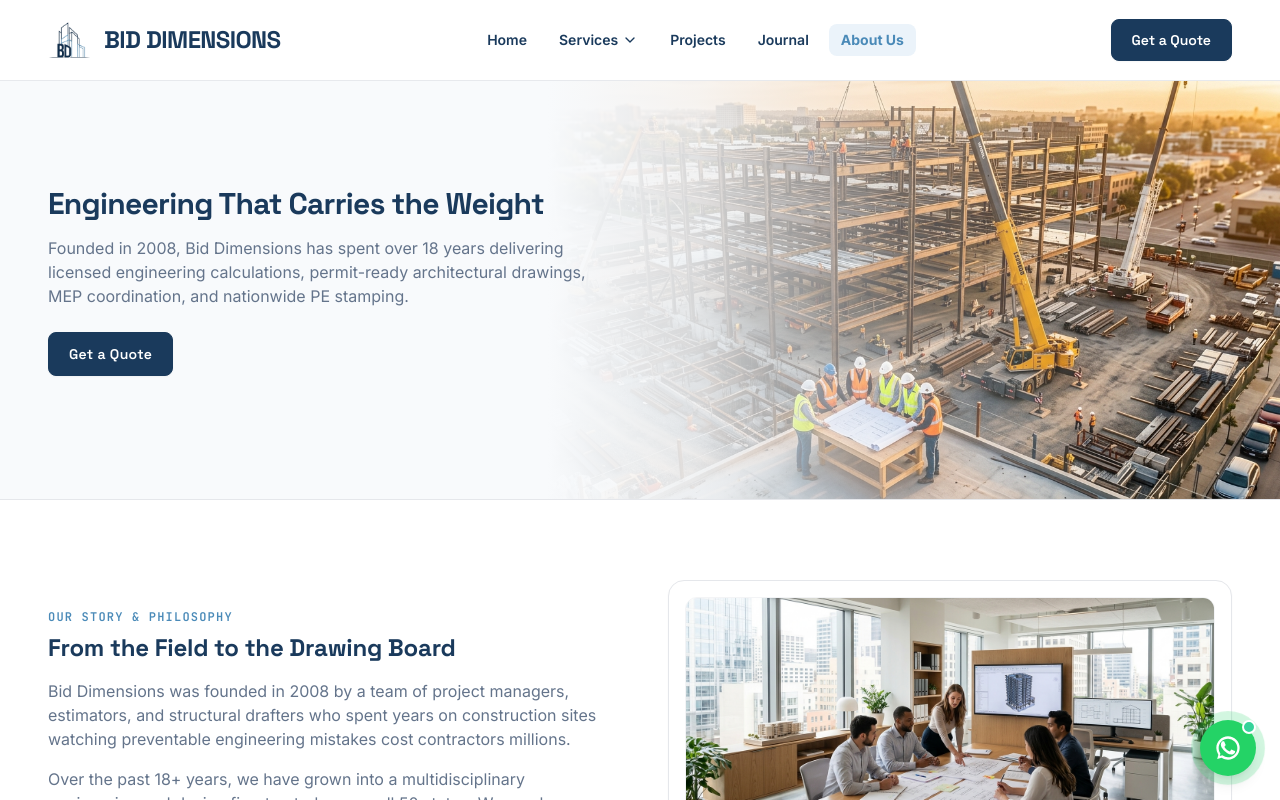
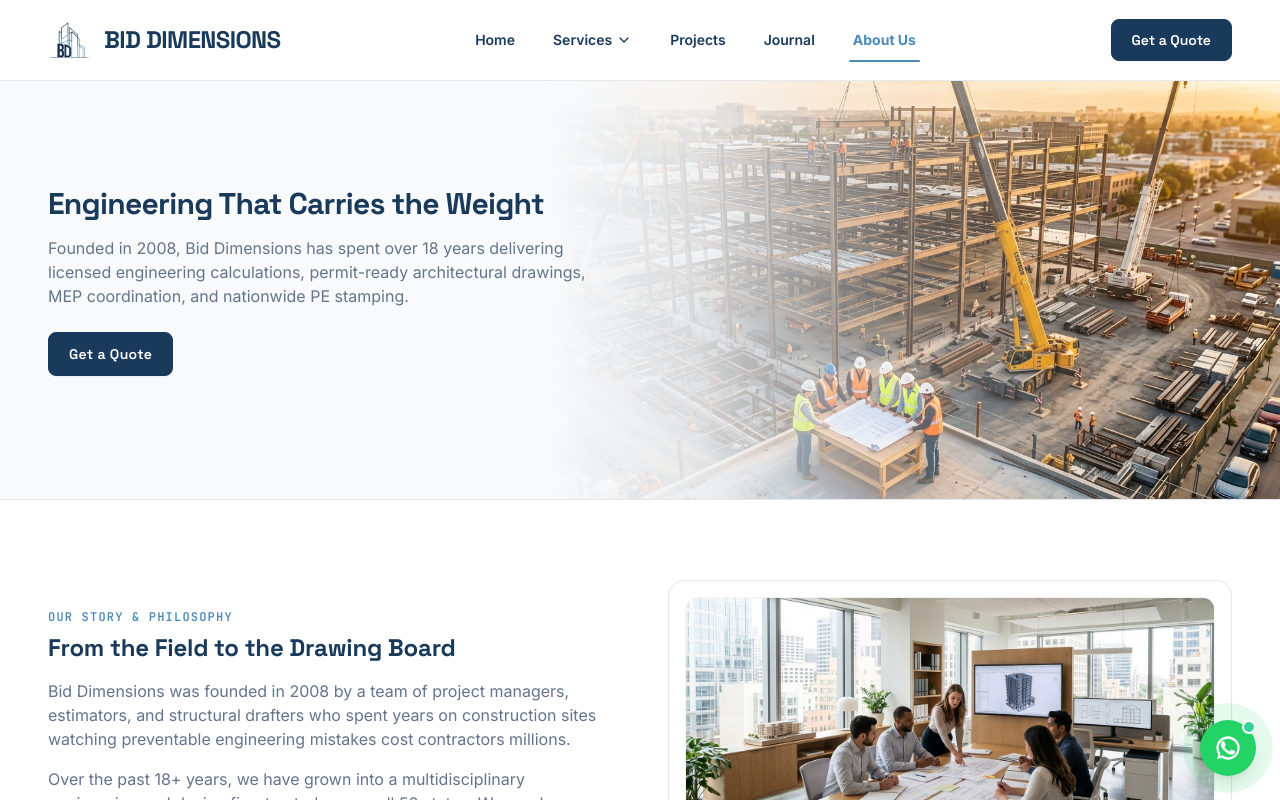
Before and after one commit to shehz-max/Bid-Dimension, a Next.js app: page /about in a window 1280 px wide. Shown: the top 800 px of the page. Built offline with nearby package versions, Linux system fonts and the light colour scheme.

Commit message:
feat: navbar sliding line animation, dual-velocity software marquee, and rhythmic section color contrasts

```diff
--- a/app/(marketing)/about/page.tsx
+++ b/app/(marketing)/about/page.tsx
@@ -2,6 +2,7 @@ import React from 'react';
 import type { Metadata } from 'next';
 import { Hero } from '@/components/organisms/Hero';
 import { QuoteForm } from '@/components/organisms/QuoteForm';
+import { FAQSection } from '@/components/organisms/FAQSection';
 import { NationwideLicenseSection } from '@/components/organisms/NationwideLicenseSection';
 import { FadeInUp } from '@/components/animation/FadeInUp';
 import { StaggerContainer } from '@/components/animation/StaggerContainer';
@@ -131,7 +132,7 @@ export default function AboutPage() {
       </section>
 
       {/* 3. Core Pillars */}
-      <section className="py-14 sm:py-16 bg-[#F8FAFC] border-b border-gray-200/80 text-bd-navy">
+      <section className="py-14 sm:py-16 bg-[#EBF3FA] border-b border-[#4A8AB8]/20 text-bd-navy">
         <div className="max-w-[1280px] mx-auto px-5 sm:px-8 lg:px-12">
           <div className="flex flex-col items-center text-center mb-10">
             <FadeInUp>
@@ -255,7 +256,10 @@ export default function AboutPage() {
         </div>
       </section>
 
-      {/* 5. 50-State Nationwide License Coverage Section */}
+      {/* 5. Frequently Asked Questions Section */}
+      <FAQSection />
+
+      {/* 6. 50-State Nationwide License Coverage Section */}
       <NationwideLicenseSection />
     </div>
   );
--- a/app/(marketing)/page.tsx
+++ b/app/(marketing)/page.tsx
@@ -4,7 +4,7 @@ import { Hero } from '@/components/organisms/Hero';
 import { ServicesGrid } from '@/components/organisms/ServicesGrid';
 import { ProcessTimeline } from '@/components/organisms/ProcessTimeline';
 import { SoftwareSuite } from '@/components/organisms/SoftwareSuite';
-import { FAQSection } from '@/components/organisms/FAQSection';
+import { NationwideLicenseSection } from '@/components/organisms/NationwideLicenseSection';
 import { CtaBanner } from '@/components/organisms/CtaBanner';
 import { Button } from '@/components/atoms/Button';
 import { FadeInUp } from '@/components/animation/FadeInUp';
@@ -112,8 +112,8 @@ export default function HomePage() {
       {/* 3. Services Section (Single-Screen Viewport 3x2 Grid with Ultra-Sharp Photography Thumbnails) */}
       <ServicesGrid />
 
-      {/* 3.5. Who We Are / Our Story Section (From the Field to the Drawing Board - Extracted from Client Screenshot 2) */}
-      <section className="py-14 sm:py-16 bg-[#F8FAFC] border-b border-gray-200/80 text-bd-navy relative">
+      {/* 3.5. Who We Are / Our Story Section (From the Field to the Drawing Board) */}
+      <section className="py-14 sm:py-16 bg-white border-b border-gray-200/80 text-bd-navy relative">
         <div className="max-w-[1280px] mx-auto px-5 sm:px-8 lg:px-12">
           <div className="grid grid-cols-1 lg:grid-cols-12 gap-8 lg:gap-12 items-center">
             {/* Left Column: Story Prose */}
@@ -239,8 +239,8 @@ export default function HomePage() {
       {/* 6. Software & Engineering Technology Section */}
       <SoftwareSuite />
 
-      {/* 7. Clean Interactive FAQ Section */}
-      <FAQSection />
+      {/* 7. 50-State Nationwide License Coverage Section */}
+      <NationwideLicenseSection />
 
       {/* 8. Consistent Brand CTA Banner */}
       <CtaBanner />
--- a/components/organisms/FAQSection.tsx
+++ b/components/organisms/FAQSection.tsx
@@ -106,13 +106,13 @@ export const FAQSection: React.FC = () => {
                   <a href="tel:7472237815" className="font-mono text-xs font-semibold text-bd-navy hover:text-bd-blue transition-colors">
                     (747) 223-7815
                   </a>
-                  <Link
-                    href="/contact"
+                  <a
+                    href="mailto:info@biddimensions.us?subject=Custom%20Engineering%20Question%20-%20Bid%20Dimensions"
                     className="inline-flex items-center gap-1.5 px-3 py-1.5 bg-bd-navy hover:bg-bd-blue text-white font-display font-semibold text-xs rounded transition-colors shadow-xs"
                   >
                     <span>Ask an Engineer</span>
                     <ArrowRight className="w-3.5 h-3.5 text-bd-blue" />
-                  </Link>
+                  </a>
                 </div>
               </div>
             </FadeInUp>
--- a/components/organisms/Navigation.tsx
+++ b/components/organisms/Navigation.tsx
@@ -3,6 +3,7 @@
 import React, { useState, useEffect, useRef } from 'react';
 import Link from 'next/link';
 import { usePathname } from 'next/navigation';
+import { motion } from 'framer-motion';
 import { Menu, X, ChevronDown, HardHat, Compass, Cpu, Layers, Sparkles, Calculator, FolderGit2, BookOpen, Info, Home as HomeIcon } from 'lucide-react';
 
 interface NavigationProps {
@@ -13,6 +14,7 @@ export const Navigation: React.FC<NavigationProps> = () => {
   const pathname = usePathname();
   const [mobileMenuOpen, setMobileMenuOpen] = useState(false);
   const [dropdownOpen, setDropdownOpen] = useState(false);
+  const [hoveredNav, setHoveredNav] = useState<string | null>(null);
   const dropdownRef = useRef<HTMLDivElement>(null);
   const timeoutRef = useRef<NodeJS.Timeout | null>(null);
 
@@ -83,41 +85,67 @@ export const Navigation: React.FC<NavigationProps> = () => {
           </span>
         </Link>
 
-        {/* Desktop Nav with Active Page Highlighting */}
-        <nav className="hidden md:flex items-center gap-1.5 lg:gap-2 text-sm font-semibold">
+        {/* Desktop Nav with Animated Sliding Blueprint Line Indicator */}
+        <nav
+          onMouseLeave={() => setHoveredNav(null)}
+          className="hidden md:flex items-center gap-1 lg:gap-1.5 text-sm font-semibold relative"
+        >
           {/* 1. Home Link */}
+          <div
+            onMouseEnter={() => setHoveredNav('home')}
+            className="relative py-1.5 px-1"
+          >
             <Link
               href="/"
-            className={`px-3 py-1.5 rounded-lg transition-all ${
+              className={`px-3 py-1.5 rounded-lg transition-colors relative z-10 block ${
                 isHomeActive
-                ? 'text-bd-blue font-bold bg-[#EBF3FA] shadow-2xs'
-                : 'text-bd-navy hover:text-bd-blue hover:bg-[#F8FAFC]'
+                  ? 'text-bd-blue font-bold'
+                  : 'text-bd-navy hover:text-bd-blue'
               }`}
             >
               Home
             </Link>
+            {(hoveredNav === 'home' || (hoveredNav === null && isHomeActive)) && (
+              <motion.div
+                layoutId="navbar-indicator"
+                className="absolute bottom-0 left-3 right-3 h-[2.5px] bg-bd-blue rounded-full z-0 shadow-xs"
+                transition={{ type: 'spring', stiffness: 450, damping: 35 }}
+              />
+            )}
+          </div>
 
           {/* 2. Services Dropdown */}
           <div
             ref={dropdownRef}
-            className="relative"
-            onMouseEnter={handleMouseEnter}
+            onMouseEnter={() => {
+              handleMouseEnter();
+              setHoveredNav('services');
+            }}
             onMouseLeave={handleMouseLeave}
+            className="relative py-1.5 px-1"
           >
             <button
               onClick={() => setDropdownOpen((prev) => !prev)}
               aria-expanded={dropdownOpen}
               aria-haspopup="true"
               aria-label="Toggle engineering services menu"
-              className={`flex items-center gap-1 px-3 py-1.5 rounded-lg transition-all focus:outline-none focus-visible:ring-2 focus-visible:ring-bd-blue ${
+              className={`flex items-center gap-1 px-3 py-1.5 rounded-lg transition-colors relative z-10 focus:outline-none ${
                 isServicesActive || dropdownOpen
-                  ? 'text-bd-blue font-bold bg-[#EBF3FA] shadow-2xs'
-                  : 'text-bd-navy hover:text-bd-blue hover:bg-[#F8FAFC]'
+                  ? 'text-bd-blue font-bold'
+                  : 'text-bd-navy hover:text-bd-blue'
               }`}
             >
               <span>Services</span>
               <ChevronDown className={`w-4 h-4 transition-transform duration-200 ${dropdownOpen ? 'rotate-180 text-bd-blue' : ''}`} />
             </button>
+
+            {(hoveredNav === 'services' || (hoveredNav === null && isServicesActive)) && (
+              <motion.div
+                layoutId="navbar-indicator"
+                className="absolute bottom-0 left-3 right-3 h-[2.5px] bg-bd-blue rounded-full z-0 shadow-xs"
+                transition={{ type: 'spring', stiffness: 450, damping: 35 }}
+              />
+            )}
 
             {/* Solid, Beautifully Aligned Horizontal 2-Column Mega Box */}
             {dropdownOpen && (
@@ -243,51 +271,93 @@ export const Navigation: React.FC<NavigationProps> = () => {
           </div>
 
           {/* 3. Projects Link */}
+          <div
+            onMouseEnter={() => setHoveredNav('projects')}
+            className="relative py-1.5 px-1"
+          >
             <Link
               href="/projects"
-            className={`px-3 py-1.5 rounded-lg transition-all ${
+              className={`px-3 py-1.5 rounded-lg transition-colors relative z-10 block ${
                 isProjectsActive
-                ? 'text-bd-blue font-bold bg-[#EBF3FA] shadow-2xs'
-                : 'text-bd-navy hover:text-bd-blue hover:bg-[#F8FAFC]'
+                  ? 'text-bd-blue font-bold'
+                  : 'text-bd-navy hover:text-bd-blue'
               }`}
             >
               Projects
             </Link>
+            {(hoveredNav === 'projects' || (hoveredNav === null && isProjectsActive)) && (
+              <motion.div
+                layoutId="navbar-indicator"
+                className="absolute bottom-0 left-3 right-3 h-[2.5px] bg-bd-blue rounded-full z-0 shadow-xs"
+                transition={{ type: 'spring', stiffness: 450, damping: 35 }}
+              />
+            )}
+          </div>
 
           {/* 4. Journal Link */}
+          <div
+            onMouseEnter={() => setHoveredNav('blog')}
+            className="relative py-1.5 px-1"
+          >
             <Link
               href="/blog"
-            className={`px-3 py-1.5 rounded-lg transition-all ${
+              className={`px-3 py-1.5 rounded-lg transition-colors relative z-10 block ${
                 isJournalActive
-                ? 'text-bd-blue font-bold bg-[#EBF3FA] shadow-2xs'
-                : 'text-bd-navy hover:text-bd-blue hover:bg-[#F8FAFC]'
+                  ? 'text-bd-blue font-bold'
+                  : 'text-bd-navy hover:text-bd-blue'
               }`}
             >
               Journal
             </Link>
+            {(hoveredNav === 'blog' || (hoveredNav === null && isJournalActive)) && (
+              <motion.div
+                layoutId="navbar-indicator"
+                className="absolute bottom-0 left-3 right-3 h-[2.5px] bg-bd-blue rounded-full z-0 shadow-xs"
+                transition={{ type: 'spring', stiffness: 450, damping: 35 }}
+              />
+            )}
+          </div>
 
-          {/* 5. About Us Link (Combined with Contact) */}
+          {/* 5. About Us Link */}
+          <div
+            onMouseEnter={() => setHoveredNav('about')}
+            className="relative py-1.5 px-1"
+          >
             <Link
               href="/about"
-            className={`px-3 py-1.5 rounded-lg transition-all ${
+              className={`px-3 py-1.5 rounded-lg transition-colors relative z-10 block ${
                 isAboutActive
-                ? 'text-bd-blue font-bold bg-[#EBF3FA] shadow-2xs'
-                : 'text-bd-navy hover:text-bd-blue hover:bg-[#F8FAFC]'
+                  ? 'text-bd-blue font-bold'
+                  : 'text-bd-navy hover:text-bd-blue'
               }`}
             >
               About Us
             </Link>
+            {(hoveredNav === 'about' || (hoveredNav === null && isAboutActive)) && (
+              <motion.div
+                layoutId="navbar-indicator"
+                className="absolute bottom-0 left-3 right-3 h-[2.5px] bg-bd-blue rounded-full z-0 shadow-xs"
+                transition={{ type: 'spring', stiffness: 450, damping: 35 }}
+              />
+            )}
+          </div>
         </nav>
 
-        {/* Desktop Primary CTA Button */}
-        <div className="hidden md:flex items-center gap-4">
+        {/* Desktop Primary CTA Button with Shimmer Light Sweep */}
+        <motion.div
+          whileHover={{ scale: 1.03 }}
+          whileTap={{ scale: 0.98 }}
+          className="hidden md:flex items-center gap-4"
+        >
           <Link
             href="/contact"
-            className="px-5 py-2.5 bg-bd-navy hover:bg-bd-blue text-white font-display font-semibold text-sm transition-all shadow-sm hover:shadow-md hover:-translate-y-0.5 active:translate-y-0 rounded-lg border border-bd-navy hover:border-bd-blue"
+            className="relative overflow-hidden group px-5 py-2.5 bg-bd-navy text-white font-display font-semibold text-sm rounded-lg shadow-sm hover:shadow-md border border-bd-navy hover:border-bd-blue transition-all"
           >
-            Get a Quote
+            {/* Specular Shimmer Light Sweep */}
+            <div className="absolute inset-0 w-1/2 h-full bg-gradient-to-r from-transparent via-white/20 to-transparent -skew-x-12 -translate-x-full group-hover:translate-x-[300%] transition-transform duration-1000 ease-out pointer-events-none" />
+            <span className="relative z-10 group-hover:text-bd-blue transition-colors">Get a Quote</span>
           </Link>
-        </div>
+        </motion.div>
 
         {/* Mobile Hamburger */}
         <button
--- a/components/organisms/ServicesGrid.tsx
+++ b/components/organisms/ServicesGrid.tsx
@@ -82,7 +82,7 @@ export const ALL_SIX_SERVICES: ServiceCardItem[] = [
 
 export const ServicesGrid: React.FC = () => {
   return (
-    <section id="services" className="py-10 sm:py-12 bg-white border-b border-gray-200/80 text-bd-navy relative">
+    <section id="services" className="py-12 sm:py-14 bg-[#EBF3FA] border-b border-[#4A8AB8]/20 text-bd-navy relative">
       <div className="max-w-[1280px] mx-auto px-5 sm:px-8 lg:px-12">
         {/* Compact Section Header */}
         <div className="flex flex-col items-center text-center mb-6 sm:mb-8">
@@ -116,7 +116,7 @@ export const ServicesGrid: React.FC = () => {
               <div key={service.id}>
                 <Link
                   href={service.href}
-                  className="group relative bg-[#F8FAFC] border border-gray-200 rounded-xl p-3 sm:p-3.5 flex flex-row items-center gap-3.5 transition-all duration-300 hover:border-bd-blue hover:bg-white hover:shadow-lg hover:-translate-y-0.5"
+                  className="group relative bg-white border border-gray-200/90 rounded-xl p-3 sm:p-3.5 flex flex-row items-center gap-3.5 transition-all duration-300 hover:border-bd-blue hover:shadow-lg hover:-translate-y-0.5"
                 >
                   {/* Left Side: Crisp Image Thumbnail */}
                   <div className="relative w-24 h-24 sm:w-28 sm:h-28 rounded-lg overflow-hidden shrink-0 bg-gray-100 border border-gray-200">
```
Also changed, not shown: components/organisms/SoftwareSuite.tsx (+84 -34 lines), 1 other file (tests, documents, lock files or other folders). Lines whose indentation alone changed are shown as unchanged.
